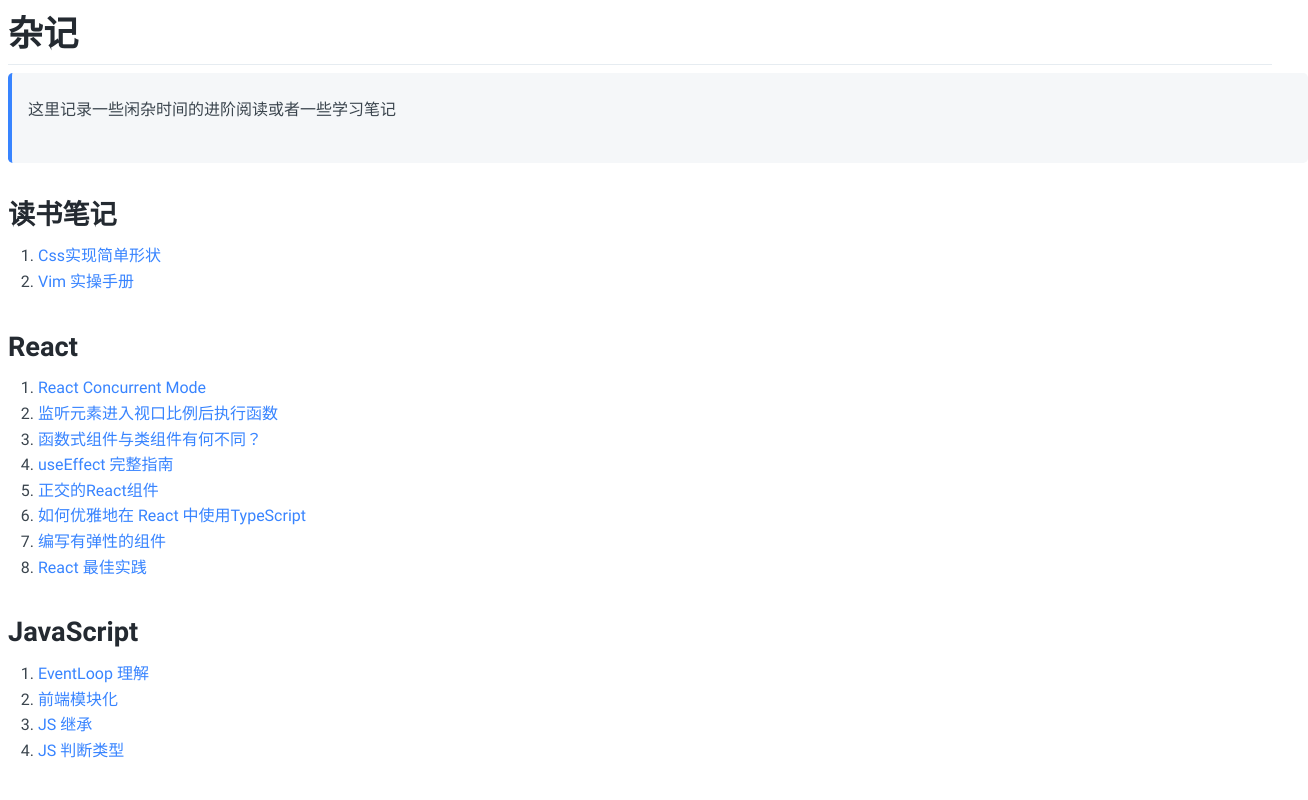
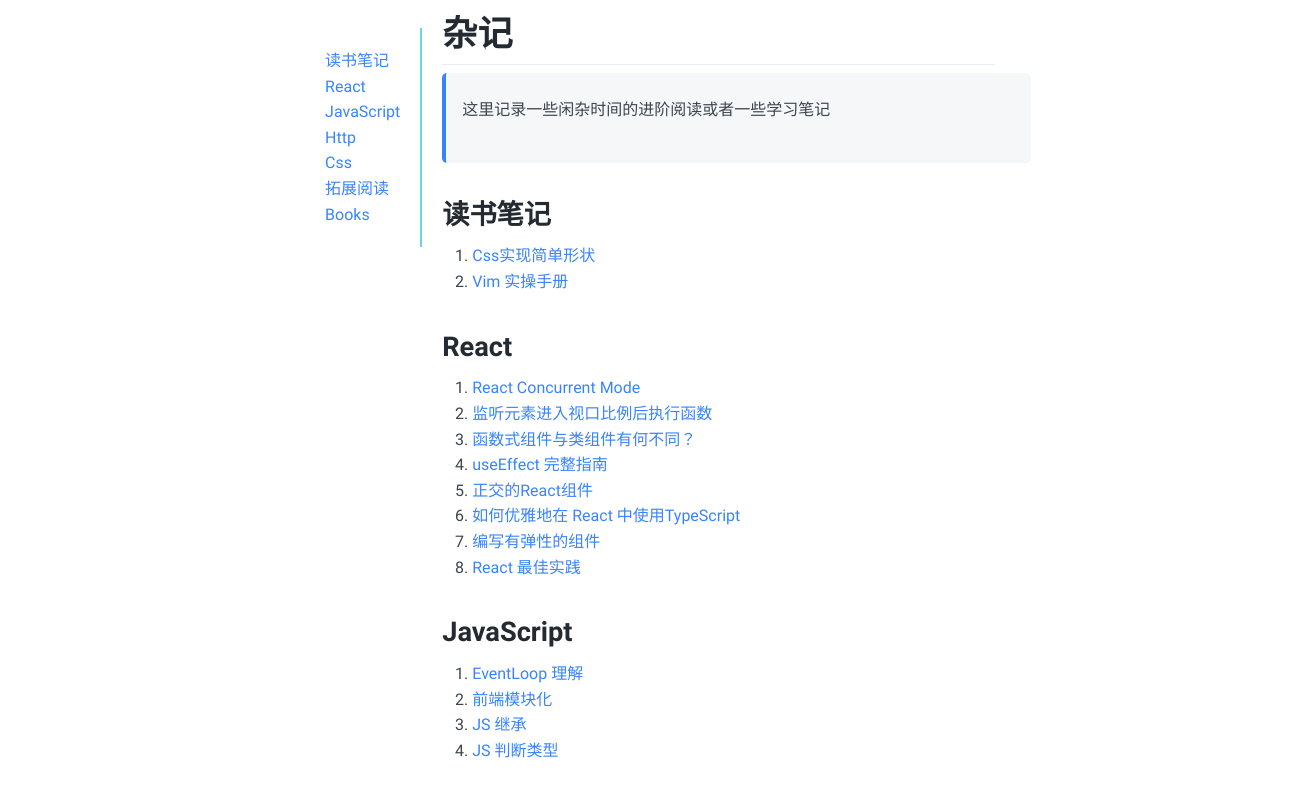
Before and after one commit to koloer-blus/react-sorcery, a React (Vite) app: page / in a window 1280 px wide. Shown: the top 800 px of the page, 1308 px wide, since content can reach past the window. Built offline with nearby package versions, Linux system fonts and the light colour scheme.

Commit message:
feat(nav): 添加左侧锚点

```diff
--- a/package.json
+++ b/package.json
@@ -13,6 +13,7 @@
         "commander": "^8.3.0",
         "fs-extra": "^10.0.0",
         "highlight.js": "^11.3.1",
+        "marked": "^4.0.7",
         "mdurl": "^1.0.1",
         "react": "^17.0.2",
         "react-dom": "^17.0.2",
--- a/src/pages/doc/doc-context.jsx
+++ /dev/null
@@ -1,35 +0,0 @@
-import * as React from 'react';
-
-const DOCContext = React.createContext({
-  title: '',
-  navLists: [],
-  action: (key, value) => {}
-});
-
-export const useDocContext = () => React.useContext(DOCContext);
-
-export const DOCContextProvider = (props) => {
-  const [title, setTitle] = React.useState('');
-  const [navLists, setNavLists] = React.useState([]);
-
-  const updateAction = (key, value) => {
-    const actions = {
-      title: setTitle,
-      navLists: setNavLists
-    };
-
-    if (!Object.keys(actions).includes(key)) return;
-    actions[key](value);
-  }
-  return (
-    <DOCContext.Provider
-      value={{
-        title,
-        navLists,
-        action: updateAction
-      }}
-    >
-      {props.children}
-    </DOCContext.Provider>
-  )
-}
--- /dev/null
+++ b/src/pages/doc/doc.module.css
@@ -0,0 +1,16 @@
+.left-nav {
+    width: max-content;
+    border-right: 2px solid rgb(109, 211, 230);
+    padding: 20px;
+    margin: 20px;
+}
+
+.nav-link {
+    cursor: pointer;
+}
+
+.doc-page-layout {
+    display: flex;
+    justify-content: center;
+    align-items: flex-start;
+}
--- a/src/pages/doc/index.jsx
+++ b/src/pages/doc/index.jsx
@@ -2,18 +2,27 @@
 
 import useDocumentTitle from 'hooks/useDocumentTitle'
 import MarkDown from './markdown';
-import { useDocContext, DOCContextProvider } from './doc-context';
+import LeftNav from './left-nav';
+import mdData from '@/registry';
+import docStyle from './doc.module.css';
 
 const Doc = (props) => {
   const { pageKey } = props;
-  const { title } = useDocContext();
-  useDocumentTitle(title);
+  const { title, content } = mdData[pageKey];
+  useDocumentTitle(title || 'ReadME');
+
   return (
-    <DOCContextProvider>
+    <div
+      className={docStyle['doc-page-layout']}
+    >
+      <LeftNav
+        content={content}
+      />
       <MarkDown
-        pageKey={pageKey}
+        title={title}
+        content={content}
       />
-    </DOCContextProvider>
+    </div>
   )
 };
 
--- a/src/pages/doc/left-nav.jsx
+++ b/src/pages/doc/left-nav.jsx
@@ -1,7 +1,54 @@
 import * as React from 'react';
+import { marked } from 'marked';
+import docStyle from './doc.module.css';
 
-const LeftNav = () => {
+const LeftNav = (props) => {
+  const { content } = props;
+  const [navList, setNavList] = React.useState([]);
+  const scrollToAnchor = (anchorName) => {
+    if (anchorName) {
+      let anchorElement = document.getElementById(anchorName);
+      if (anchorElement) {
+        anchorElement.scrollIntoView({
+          behavior: 'smooth'
+        });
+      }
+    }
+  }
 
+  React.useEffect(() => {
+    const tempList = []
+    const renderer = new marked.Renderer()
+    renderer.heading = function (text, level) {
+      return tempList.push({
+        level,
+        text
+      });
+    }
+    marked(content, { renderer: renderer });
+    setNavList(tempList.filter(nav => nav.level === 2));
+  }, [content])
+  return (
+    <div
+      className={docStyle['left-nav']}
+      onClick={(e) => {
+        scrollToAnchor(e.target.name);
+      }}
+    >
+      {
+        navList.map(nav => {
+          return (
+            <div
+              key={nav.text}
+              className={docStyle['nav-link']}
+            >
+              <a name={nav.text}>{nav.text}</a>
+            </div>
+          )
+        })
+      }
+    </div>
+  )
 }
 
-export default LeftNav;
+export default React.memo(LeftNav);
--- a/src/pages/doc/markdown.jsx
+++ b/src/pages/doc/markdown.jsx
@@ -1,29 +1,27 @@
 import * as React from 'react';
 import ReactMarkdown from 'react-markdown';
-import useDocumentTitle from 'hooks/useDocumentTitle'
+
 import remarkGfm from 'remark-gfm';
 import rehypeRaw from 'rehype-raw';
 import SyntaxHighlighter from 'react-syntax-highlighter';
 import { atelierDuneLight } from 'react-syntax-highlighter/dist/esm/styles/hljs';
 import "style/theme.css";
 
-import mdData from '@/registry';
 import routes from '@/route.config.json';
 import { Link } from 'react-router-dom';
 
 const MarkDown = (props) => {
-  const { pageKey } = props;
-  useDocumentTitle(mdData[pageKey].title || 'ReadME');
+  const { content } = props;
 
   return (
     <ReactMarkdown
       className="md-doc-view"
-      children={mdData[pageKey].content || ''}
+      children={content || ''}
       remarkPlugins={[remarkGfm]}
       rehypePlugins={[rehypeRaw]}
       components={{
         h2({ node, children, ...props }) {
-          return <h2 {...props}>{children}</h2>
+          return <h2 id={children} {...props}>{children}</h2>
         },
         a({ node, children, href, ...props }) {
           if (href[0] === '.') {
--- a/vite.config.js
+++ b/vite.config.js
@@ -6,6 +6,11 @@
 export default defineConfig({
   plugins: [react()],
   base: "/ReactPress/",
+  css: {
+    modules: {
+      generateScopedName: 'react_press_[name]__[local]__[hash:base64:5]'
+    },
+  },
   resolve: {
     modules: ['node_modules'],
     mainFiles: ['index'],
```
Also changed, not shown: 2 other files (tests, documents, lock files or other folders).
